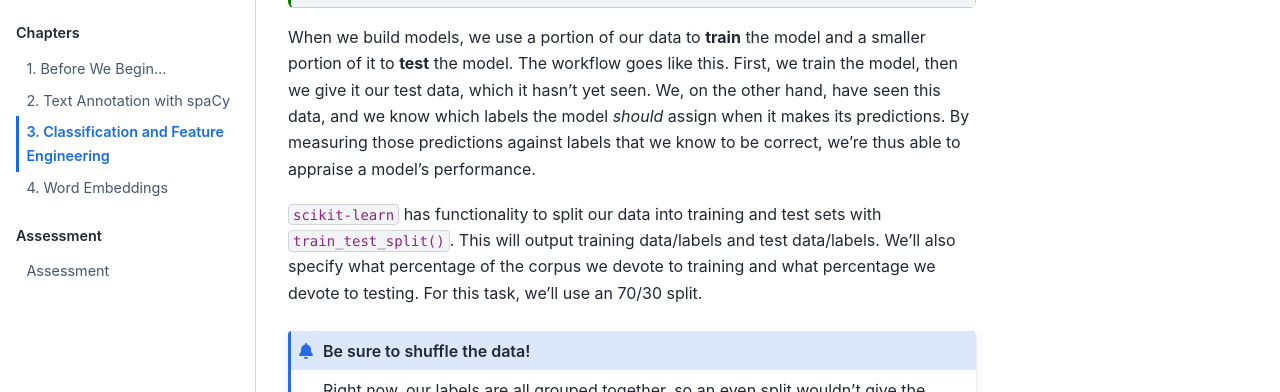
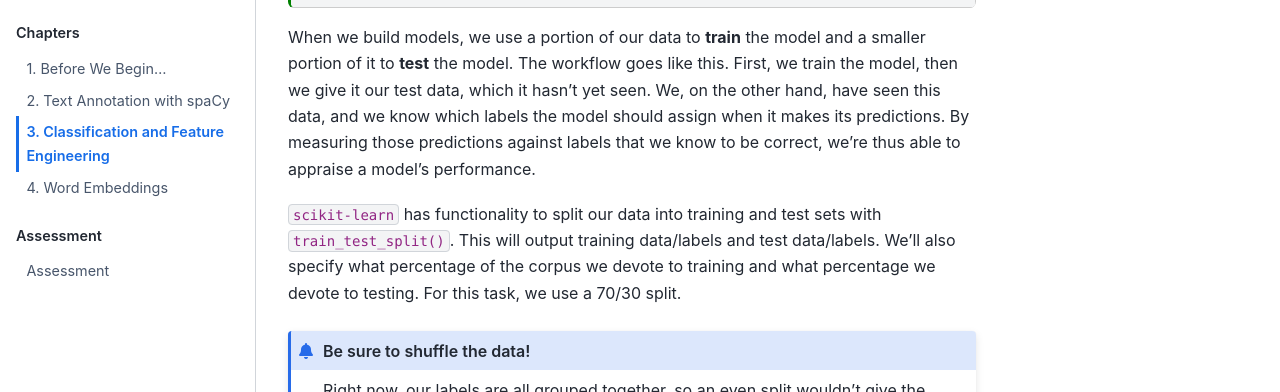
Before and after one commit to ucdavisdatalab/workshop_nlp_with_python, a Jupyter Book: the page built from chapters/03_classification-and-feature-engineering.md, in a window 1280 px wide and 900 px high, scrolled down 2028 px. Shown: the part 207-599 px from the top of the window. Built offline with Jupyter Book 1.0.4 settings and Sphinx 7.4.7 and the Sphinx Book theme 1.1.4, drawn with Linux system fonts in a browser that asks for light colours; some of the changed text lies outside the part shown.

Commit message:
minor prose edits

````diff
--- a/chapters/03_classification-and-feature-engineering.md
+++ b/chapters/03_classification-and-feature-engineering.md
@@ -135,14 +135,14 @@ When we build models, we use a portion of our data to **train** the model and a
 smaller portion of it to **test** the model. The workflow goes like this.
 First, we train the model, then we give it our test data, which it hasn't yet
 seen. We, on the other hand, have seen this data, and we know which labels the
-model _should_ assign when it makes its predictions. By measuring those
+model should assign when it makes its predictions. By measuring those
 predictions against labels that we know to be correct, we're thus able to
 appraise a model's performance.
 
 `scikit-learn` has functionality to split our data into training and test sets
 with `train_test_split()`. This will output training data/labels and test
 data/labels. We'll also specify what percentage of the corpus we devote to
-training and what percentage we devote to testing. For this task, we'll use an
+training and what percentage we devote to testing. For this task, we use a
 70/30 split.
 
 ```{admonition} Be sure to shuffle the data!
@@ -392,7 +392,7 @@ that total.
 ```{code-cell}
 def score_passive(doc):
     """Score the passiveness of a document."""
-    subj = Counter({'passive': 0, 'active': 0})
+    subj = Counter(passive = 0, active = 0)
     for sent in doc.sents:
         for tok in sent:
             if tok.dep_ in ('nsubj', 'csubj'):
````
Also changed, not shown: other parts of chapters/03_classification-and-feature-engineering.md (+2 -2 lines), chapters/02_text-annotation-with-spacy.md (+9 -12 lines), chapters/04_word-embeddings.md (+12 -12 lines).
